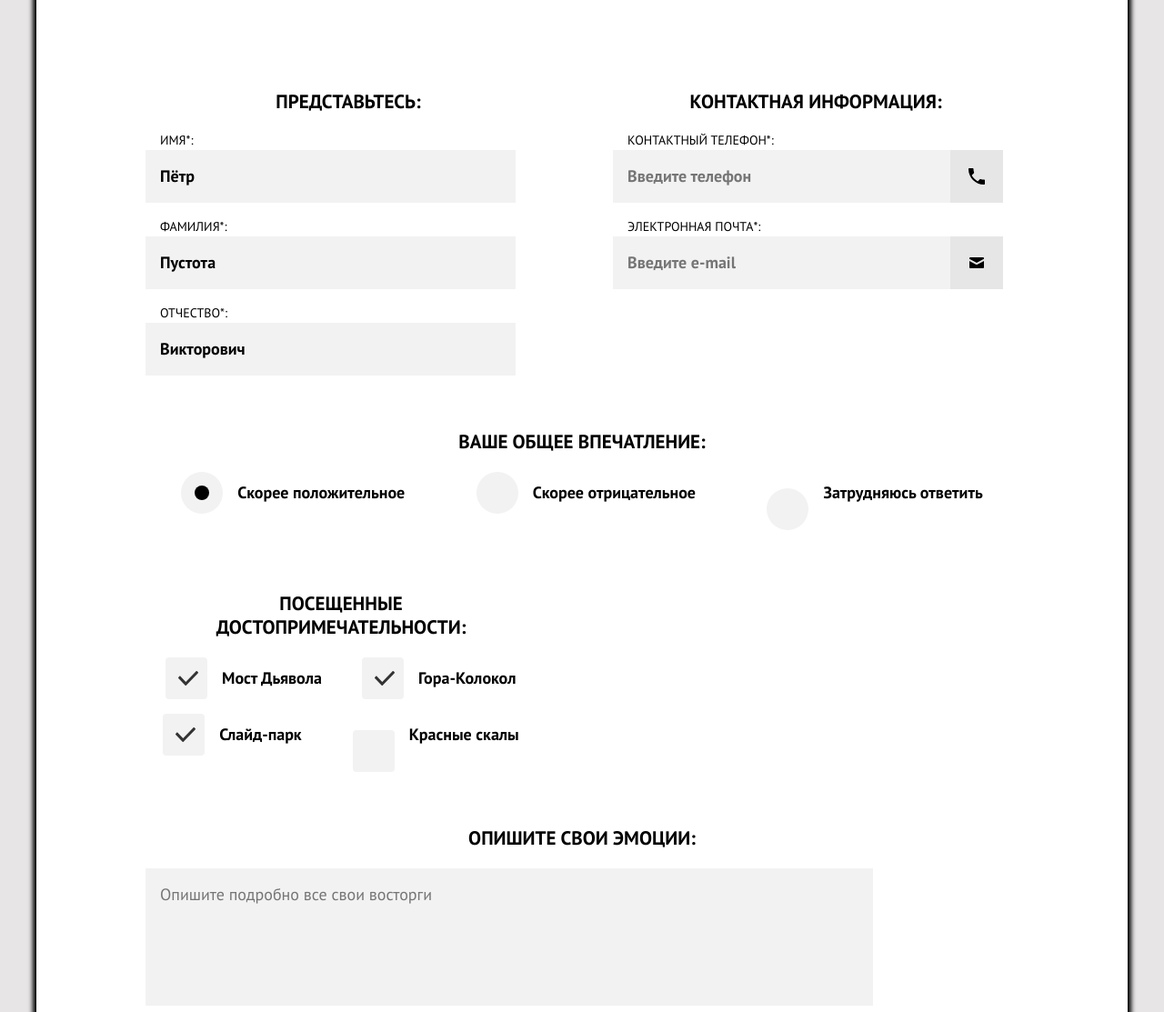
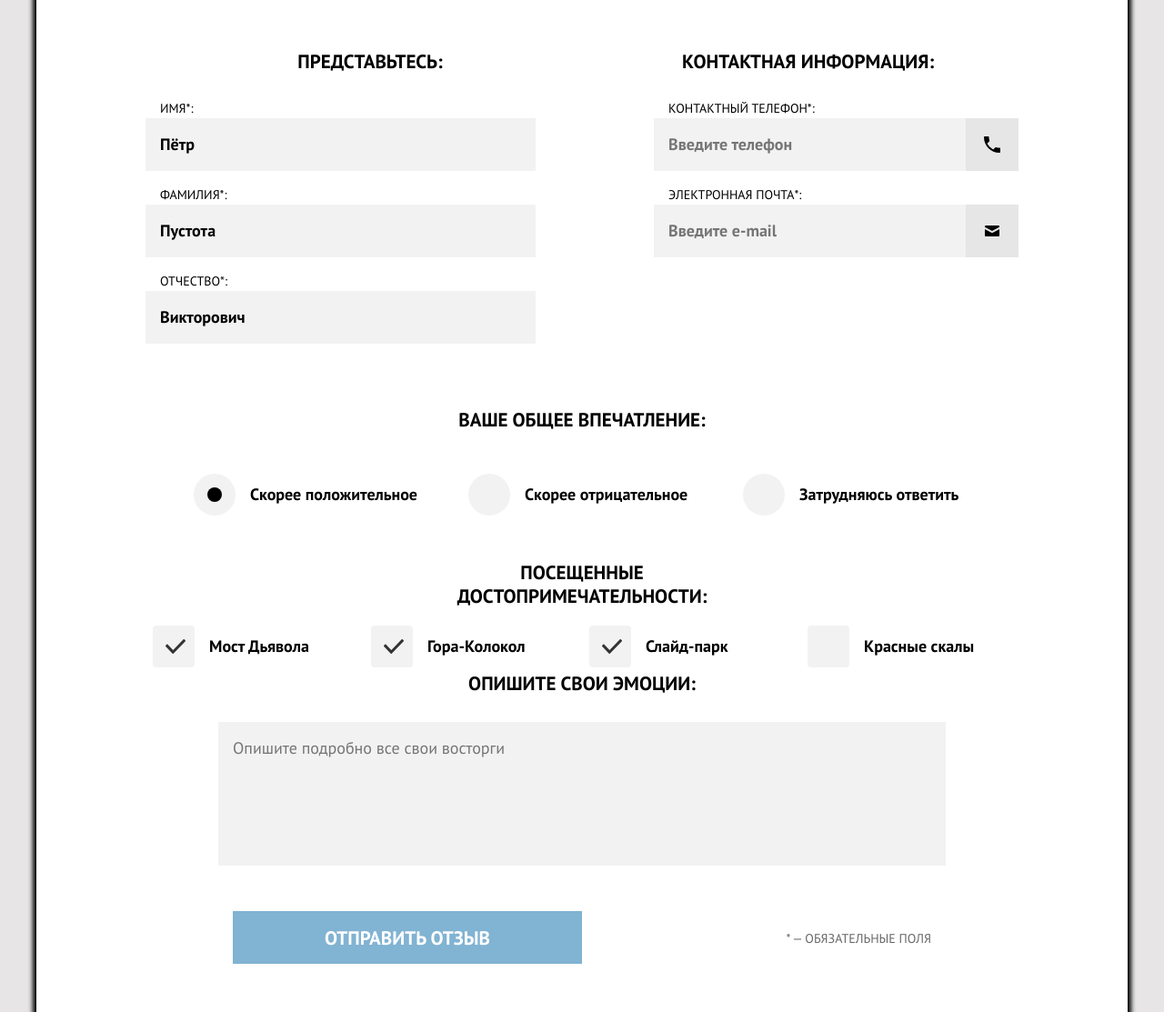
Before and after one commit to htmlacademy-adaptive/2190087-sedona-27, a website: page source/form.html in a window 1280 px wide. Shown: the part 722-1835 px from the top of the page at 91% size. Drawn offline with nearby package versions, Linux system fonts and the light colour scheme; files that its build step writes are made by us from their sources.

Commit message:
Дорабатывает формы desktop

```diff
--- a/source/form.html
+++ b/source/form.html
@@ -49,36 +49,44 @@
           <form class="feedback-form" method="post">
             <div class="feedback-form__fieldset-wrapper feedback-form__fieldset-wrapper--text">
             <fieldset class="feedback-form__section feedback-form__section--text">
-              <legend class="feedback-form__legend title">Представьтесь:</legend>
+              <legend class="feedback-form__legend feedback-form__legend--name title">Представьтесь:</legend>
+
+              <div class="feedback-form__left-wrapper">
                 <label class="feedback-form__label" for="name">Имя*:</label>
                   <input class="feedback-form__input" type="text" id="name" name="firstname" placeholder="Имя" value="Пётр" required>
                 <label class="feedback-form__label" for="lastname">Фамилия*:</label>
                   <input class="feedback-form__input" type="text" id="lastname" name="lastname" placeholder="Фамилия" value="Пустота" required>
                 <label class="feedback-form__label" for="middlename">Отчество*:</label>
                   <input class="feedback-form__input" type="text" id="middlename" name="middlename" placeholder="Отчество" value="Викторович" required>
+              </div>
+
             </fieldset>
             </div>
 
             <div class="feedback-form__fieldset-wrapper">
             <fieldset class="feedback-form__section feedback-form__section--text">
-              <legend class="feedback-form__legend title">Контактная информация:</legend>
+              <legend class="feedback-form__legend feedback-form__legend--contact title">Контактная информация:</legend>
+              <div class="feedback-form__right-wrapper">
                 <label class="feedback-form__label feedback-form__label--phone" for="phone-number">Контактный телефон*:</label>
                     <input class="feedback-form__input" type="tel" id="phone-number" name="phone-number" placeholder="Введите телефон" required>
+
                 <label class="feedback-form__label feedback-form__label--email" for="email">Электронная почта*:</label>
                   <input class="feedback-form__input" type="email" id="email" name="email" placeholder="Введите e-mail" required>
+
+              </div>
             </fieldset>
             </div>
 
             <div class="feedback-form__wrapper">
             <div class="feedback-form__fieldset-wrapper">
-              <fieldset class="feedback-form__section feedback-form__section--impression">
+              <fieldset class="feedback-form__section feedback-form__section--impression radio">
                 <legend class="feedback-form__legend title">Ваше общее впечатление:</legend>
-                <ul class="feedback-form__impression-list feedback-list">
-                  <li class="feedback-item">
-                    <label class="feedback-list__label feedback-list__label--radio">
-                      <input class="visually-hidden feedback-list__radio" type="radio" name="impression" id="positive" checked>
-                      <span class="feedback-list__control-mark feedback-list__control-mark--radio"></span>
-                      <span class="feedback-list__control-label">Скорее положительное</span>
+                <ul class="feedback-form__impression-list feedback-list feedback-list--radio radio-list">
+                  <li class="feedback-item radio-item">
+                    <label class="feedback-list__label feedback-list__label--radio radio-item__label">
+                      <input class="visually-hidden feedback-list__radio radio-item__input" type="radio" name="impression" id="positive" checked>
+                      <span class="feedback-list__control-mark feedback-list__control-mark--radio radio-item__mark"></span>
+                      <span class="feedback-list__control-label radio-item__label-text">Скорее положительное</span>
                     </label>
                   </li>
                   <li class="feedback-item">
@@ -102,29 +110,29 @@
               <div class="feedback-form__fieldset-wrapper feedback-form__fieldset-wrapper--sightseeing">
               <fieldset class="feedback-form__section">
                 <legend class="feedback-form__legend title">Посещенные<br> достопримечательности:</legend>
-                <ul class="feedback-form__impression-list feedback-list feedback-list--width">
-                  <li class="feedback-item">
+                <ul class="feedback-form__sightseeing-list feedback-list feedback-list--checkbox">
+                  <li class="feedback-item feedback-item--checkbox">
                     <label class="feedback-list__label feedback-list__label--checkbox">
                       <input class="visually-hidden feedback-list__checkbox" type="checkbox" name="sightseeing" checked>
                       <span class="feedback-list__control-mark feedback-list__control-mark--checkbox"></span>
                       <span class="feedback-list__control-label">Мост Дьявола</span>
                     </label>
                   </li>
-                  <li class="feedback-item">
+                  <li class="feedback-item feedback-item--checkbox">
                     <label class="feedback-list__label feedback-list__label--checkbox">
                       <input class="visually-hidden feedback-list__checkbox" type="checkbox" name="sightseeing" checked>
                       <span class="feedback-list__control-mark feedback-list__control-mark--checkbox"></span>
                       <span class="feedback-list__control-label">Гора-Колокол</span>
                     </label>
                   </li>
-                  <li class="feedback-item">
+                  <li class="feedback-item feedback-item--checkbox">
                     <label class="feedback-list__label feedback-list__label--checkbox">
                       <input class="visually-hidden feedback-list__checkbox" type="checkbox" name="sightseeing" checked>
                       <span class="feedback-list__control-mark feedback-list__control-mark--checkbox"></span>
                       <span class="feedback-list__control-label">Слайд-парк</span>
                     </label>
                   </li>
-                  <li class="feedback-item">
+                  <li class="feedback-item feedback-item--checkbox">
                     <label class="feedback-list__label feedback-list__label--checkbox">
                       <input class="visually-hidden feedback-list__checkbox" type="checkbox" name="sightseeing">
                       <span class="feedback-list__control-mark feedback-list__control-mark--checkbox"></span>
@@ -139,7 +147,9 @@
             <fieldset class="feedback-form__section feedback-form__section--emotion">
               <legend class="feedback-form__legend title">Опишите свои эмоции:</legend>
               <label class="visually-hidden" for="review">Отзыв</label>
+              <div class="feedback-form__textarea-wrapper">
               <textarea class="feedback-form__textarea" id="review" placeholder="Опишите подробно все свои восторги"></textarea>
+            </div>
             </fieldset>
 
             <div class="feedback-form__button feedback-form__button--submit">
--- a/source/less/blocks/feedback-form.less
+++ b/source/less/blocks/feedback-form.less
@@ -24,12 +24,36 @@
   border: none;
 
   @media (min-width: @tablet-width) {
-    width: 280px;
+    width: 100%;
     flex-direction: column;
   }
 
   @media (min-width: @desktop-width) {
-    width: 430px;
+    width: 100%;
+  }
+}
+
+.feedback-form__left-wrapper {
+  @media (min-width: @tablet-width) {
+    display: flex;
+    flex-direction: column;
+    align-items: flex-start;
+  }
+}
+
+.feedback-form__right-wrapper {
+  display: flex;
+  flex-direction: column;
+  width: 280px;
+
+  @media (min-width: @tablet-width) {
+    align-items: flex-end;
+    margin-left: auto;
+  }
+
+  @media (min-width: @desktop-width) {
+    align-items: flex-start;
+    width: 100%;
   }
 }
 
@@ -53,6 +77,13 @@
 }
 
 .feedback-form__fieldset-wrapper--text {
+  flex-direction: column;
+  align-items: flex-end;
+
+  @media (min-width: @desktop-width) {
+    width: 402px;
+  }
+
   &::after {
     content: "";
     position: absolute;
@@ -71,11 +102,15 @@
 
 .feedback-form__wrapper {
   width: 100%;
+
+  @media (min-width: @desktop-width) {
+    margin-top: 8px;
+  }
 }
 
 .feedback-form__section--impression {
   width: 100%;
-  margin-top: 47px;
+  margin-top: 50px;
   padding-bottom: 8px;
 }
 
@@ -86,8 +121,34 @@
 }
 
 .feedback-form__section--emotion {
+  display: flex;
   width: 100%;
+  margin-top: 15px;
   margin-bottom: 50px;
+}
+
+.feedback-form__impression-list {
+  padding: 0;
+  margin: 0;
+  margin-top: 10px;
+
+  @media (min-width: @tablet-width) {
+    margin: 0 auto;
+  }
+
+  @media (min-width: @desktop-width) {
+    margin-top: 27px;
+  }
+}
+
+.feedback-form__sightseeing-list {
+  padding: 0;
+  margin: 0;
+  margin-top: 10px;
+
+  @media (min-width: @tablet-width) {
+    margin: 0 auto;
+  }
 }
 
 .feedback-form__legend {
@@ -95,14 +156,38 @@
   margin-bottom: 20px;
   padding: 0;
   text-align: center;
+
+  @media (min-width: @tablet-width) {
+    margin-bottom: 29px;
   }
+}
+
+.feedback-form__legend--name {
+  padding-left: 35px;
+
+  @media (min-width: @desktop-width) {
+    padding-left: 48px;
+  }
+}
+
+.feedback-form__legend--contact {
+  padding-right: 23px;
+
+  @media (min-width: @desktop-width) {
+    padding-right: 62px;
+  }
+}
+
 
 .feedback-form__label {
   position: relative;
   display: block;
-  width: 280px;
   margin-bottom: 2px;
   margin-left: 16px;
+
+  @media (min-width: @tablet-width) {
+    width: 267px;
+  }
 
   @media (min-width: @desktop-width) {
     width: 430px;
@@ -110,7 +195,7 @@
 }
 
 .feedback-form__input {
-  width: 84%;
+  width: 89%;
   margin-bottom: 17px;
   padding: 16px;
   font-family: @font-main;
@@ -125,34 +210,50 @@ input:last-of-type {
   margin-bottom: 13px;
 }
 
-.feedback-form__label--phone::after {
+.feedback-form__label--phone {
+  @media (min-width: @desktop-width) {
+    width: 385px;
+  }
+
+  &::after {
     content: "";
     position: absolute;
     width: 58px;
     height: 58px;
     top: 20px;
-  right: 17px;
+    right: 0;
     background-image: url("../../img/phone.svg");
     background-color: #e6e6e6;
     background-repeat: no-repeat;
     background-position: 50%, 50%;
   }
+}
 
-.feedback-form__label--email::after {
+.feedback-form__label--email {
+  @media (min-width: @desktop-width) {
+    width: 385px;
+  }
+
+  &::after {
     content: "";
     position: absolute;
     width: 58px;
     height: 58px;
     top: 20px;
-  right: 17px;
+    right: 0;
     background-image: url("../../img/email.svg");
     background-color: #e6e6e6;
     background-repeat: no-repeat;
     background-position: 50%, 50%;
   }
+}
+
+.feedback-form__textarea-wrapper {
+  display: flex;
+}
 
 .feedback-form__textarea {
-  min-height: 119px;
+  min-height: 126px;
   width: 246px;
   background-color: #f2f2f2;
   border: none;
@@ -162,6 +263,10 @@ input:last-of-type {
   font-size: 18px;
   line-height: 26px;
   resize: none;
+
+  @media (min-width: @tablet-width) {
+    width: 100%;
+  }
 
   @media (min-width: @desktop-width) {
     width: 768px;
--- a/source/less/blocks/feedback-header.less
+++ b/source/less/blocks/feedback-header.less
@@ -12,6 +12,7 @@
 
   @media (min-width: @desktop-width) {
     max-width: 435px;
+    margin-bottom: 15px;
   }
 }
 
@@ -24,7 +25,7 @@
   }
 
   @media (min-width: @desktop-width) {
-    margin-bottom: 39px;
+    margin-bottom: 30px;
     font-size: 30px;
   }
 }
--- a/source/less/blocks/feedback-list.less
+++ b/source/less/blocks/feedback-list.less
@@ -1,9 +1,6 @@
 .feedback-list {
   display: flex;
   flex-direction: column;
-  padding: 0;
-  padding-top: 10px;
-  margin: 0;
   list-style-type: none;
 
   @media (min-width: @tablet-width) {
@@ -11,18 +8,17 @@
     justify-content: space-between;
     flex-wrap: wrap;
     width: 576px;
-    margin: 0 auto;
   }
 
   @media (min-width: @desktop-width) {
     flex-direction: row;
     flex-wrap: wrap;
     width: 100%;
-    justify-content: space-around;
+    justify-content: space-between;
   }
 }
 
-.feedback-list--width {
+.feedback-list--checkbox {
   @media (min-width: @tablet-width) {
     width: 480px;
   }
@@ -33,26 +29,45 @@
   }
 }
 
+.feedback-list--radio {
+  @media (min-width: @desktop-width) {
+    width: 854px;
+  }
+}
+
 .feedback-item {
   display: flex;
   margin-bottom: 36px;
 
   @media (min-width: @tablet-width) {
-    min-width: 224px;
+    width: 276px;
   }
 
   @media (min-width: @desktop-width) {
-    min-width: 170px;
+    width: 250px;
+    margin-bottom: 0;
   }
 }
 
 .feedback-item:last-child {
+  @media (min-width: @desktop-width) {
+    margin-right: 0;
+  }
+}
+
+.feedback-item:last-child:not(.feedback-item--checkbox) {
   margin-bottom: 0;
 }
 
+.feedback-item--checkbox {
+  @media (min-width: @tablet-width) {
+    width: 224px;
+  }
+}
 
 .feedback-list__label {
   position: relative;
+  width: 185px;
   padding-left: 62px;
   font-size: 18px;
   line-height: 26px;
--- a/source/less/blocks/feedback.less
+++ b/source/less/blocks/feedback.less
@@ -4,6 +4,7 @@
 
   @media (min-width: @tablet-width) {
     width: 768px;
+    margin-bottom: 82px;
   }
 
   @media (min-width: @desktop-width) {
@@ -18,4 +19,8 @@
   color: fade(#000000, 60%);
   line-height: 21px;
   text-align: right;
+
+  @media (min-width: @tablet-width) {
+    font-size: 14px;
+  }
 }
--- a/source/less/blocks/social.less
+++ b/source/less/blocks/social.less
@@ -10,12 +10,8 @@
 .social__item {
   width: 48px;
   height: 48px;
-  margin-right: 6px;
+  margin-right: 7px;
   background-color: @color-secondary-blue;
-
-  &:last-child {
-    margin-right: 0;
-  }
 }
 
 .social__link {
```
Also changed, not shown: source/less/blocks/main-footer.less (+5 -2 lines). Lines whose indentation alone changed are shown as unchanged.
